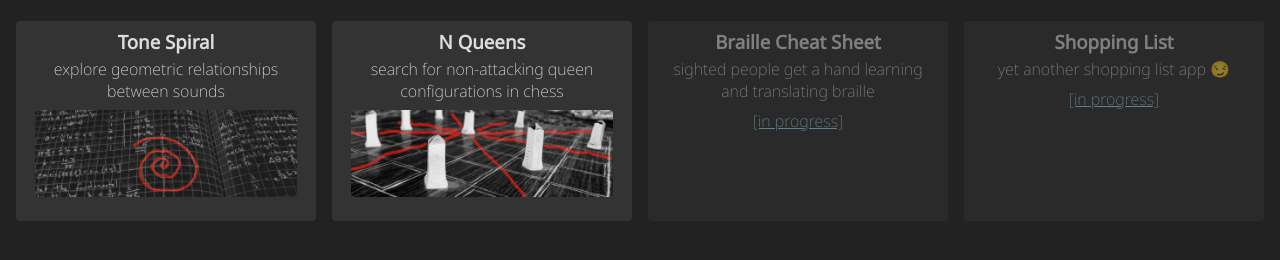
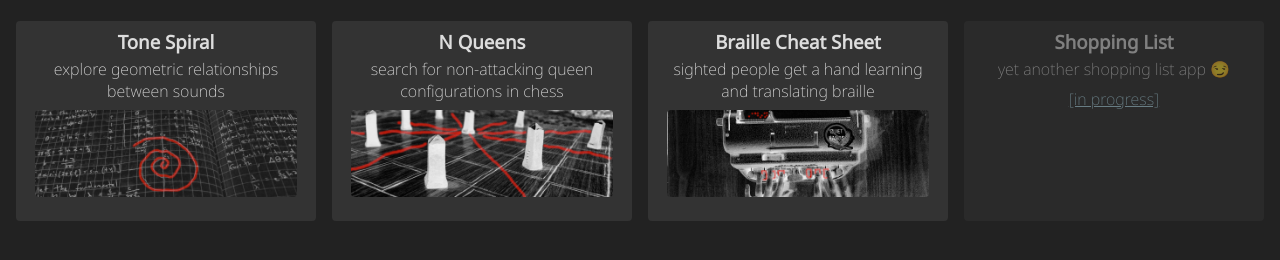
Before and after one commit to mbdeaton/mbdeaton, a plain HTML site: page index.html in a window 1280 px wide. Shown: the part 62-322 px from the top of the page. Drawn offline with Linux system fonts and the light colour scheme.

Commit message:
Update braille project with picture

```diff
--- a/index.html
+++ b/index.html
@@ -38,11 +38,14 @@
         </a>
       </div>
 
-      <div class="project dumb">
+      <div class="project">
         <h3>Braille Cheat Sheet</h3>
         <p>sighted people get a hand learning and translating braille</p>
         <a href="https://braille-reference-demo.netlify.app/">
-          <p>[in progress]</p>
+          <img
+            src="img/braille.png"
+            alt="birds-eye view of a brailler with hands typing out the first braille letters of a name, 'Adin'"
+          />
         </a>
       </div>
 
```
Also changed, not shown: img/braille.png (added).
